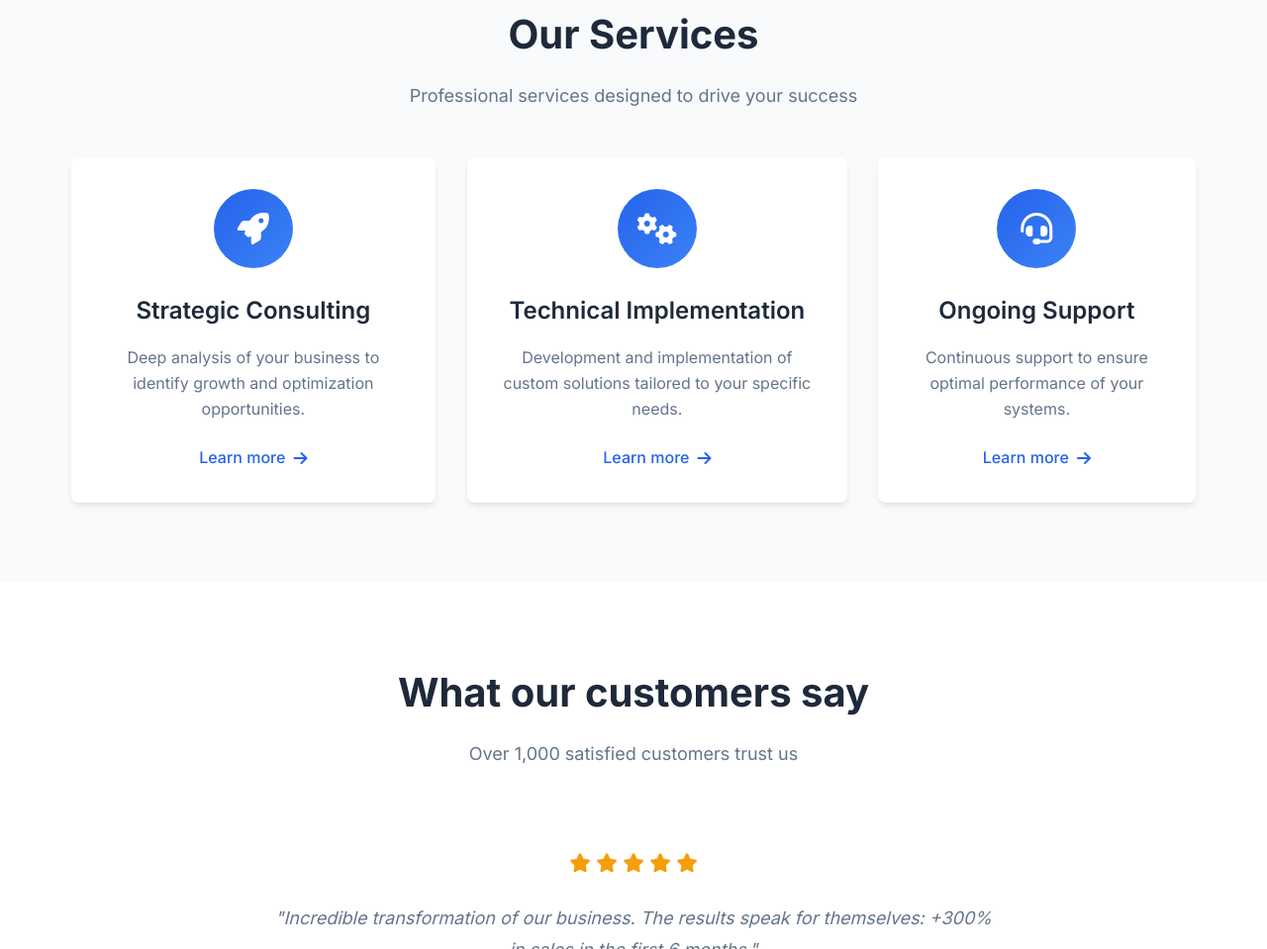
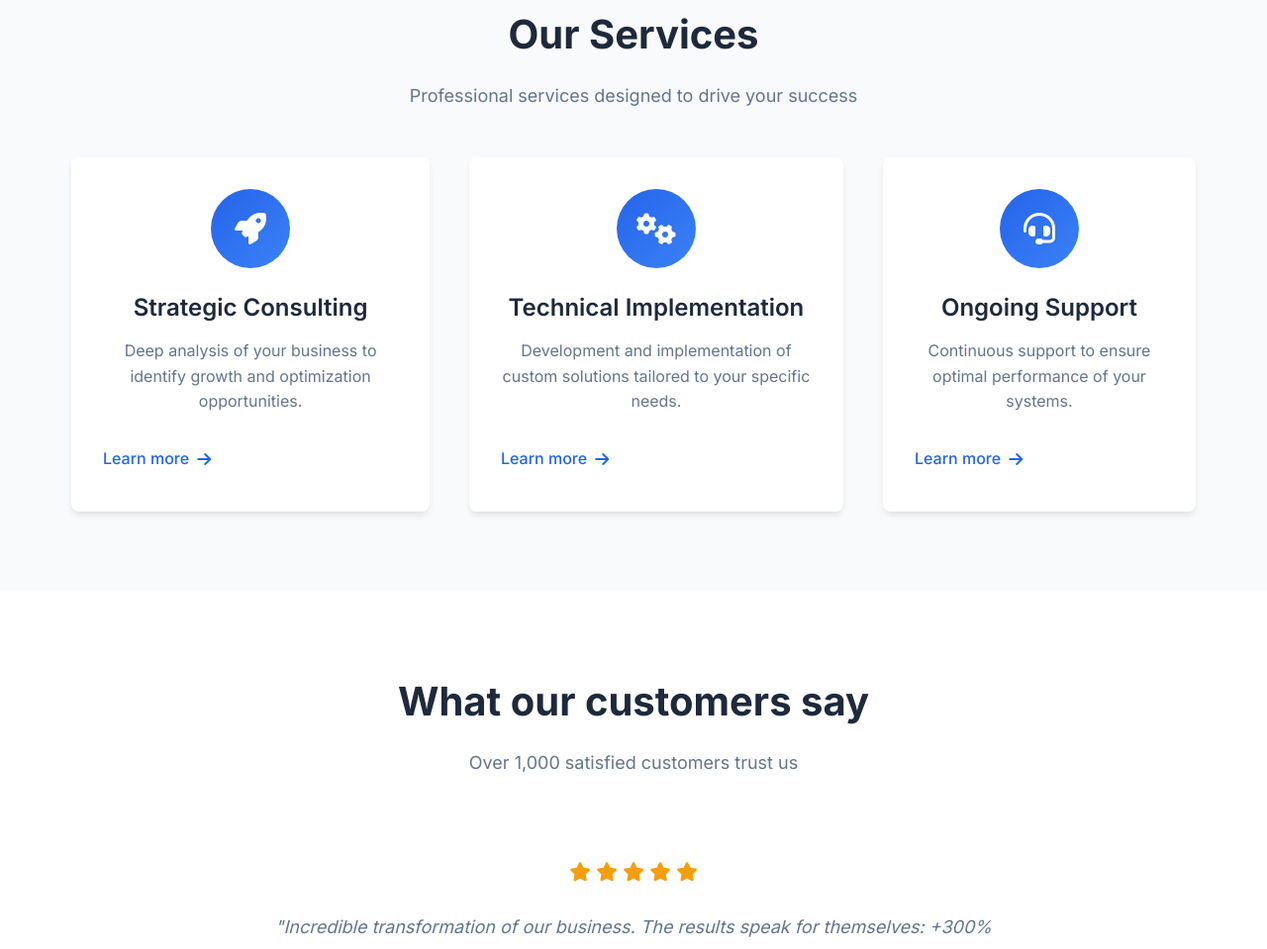
Before and after one commit to Jpandreu/ecommerce-template-demo, a website: page index.html in a window 1280 px wide. Shown: the part 1894-2853 px from the top of the page at 99% size. Drawn offline with nearby package versions, Linux system fonts and the light colour scheme.

Commit message:
Services Section Complete Mobile & Tablet Responsive
 Grid Layout Optimizations:
- Mobile: Single column (1fr) with 1.5rem gap
- Small tablets (600px+): Single column with 2rem gap
- Tablets (768px+): 2-column grid
- Large tablets (900px+): 3-column grid
- Desktops (1200px+): Enhanced 2.5rem gap

 Card Responsive Design:
- Mobile: 1.2rem padding, 0.8rem border-radius
- Small tablets: 2rem padding, full border-radius
- Flex layout with equal heights across all devices
- Better touch targets for mobile interaction

 Typography Scaling:
- Icons: 60px mobile  70px tablet  80px desktop
- Titles: 1.2rem mobile  1.3rem tablet  1.5rem desktop
- Descriptions: 0.85rem mobile  1rem tablet+
- Enhanced line-heights for readability

 Mobile-First Enhancements:
- Touch-friendly service links with center alignment
- Optimized padding progression (2rem  4rem  6rem)
- Better content distribution with flex-grow
- Improved visual hierarchy on small screens

 Cross-Device Testing Ready:
- iPhone SE (375px) to Desktop (1920px+)
- Perfect grid adaptation at all breakpoints
- Enhanced accessibility for touch devices
- Professional service presentation on all screens

```diff
--- a/assets/css/styles.css
+++ b/assets/css/styles.css
@@ -940,65 +940,191 @@ ul {
 
 /* Services Section */
 .services {
-    padding: var(--section-padding);
+    padding: 3rem 0;
     background: var(--bg-secondary);
+}
+
+/* Mobile optimizations */
+@media (max-width: 480px) {
+    .services {
+        padding: 2rem 0;
+    }
+}
+
+/* Small tablets */
+@media (min-width: 600px) {
+    .services {
+        padding: 4rem 0;
+    }
+}
+
+/* Tablets and up */
+@media (min-width: 768px) {
+    .services {
+        padding: var(--section-padding);
+    }
 }
 
 .services-grid {
     display: grid;
-    gap: 2rem;
-}
-
+    gap: 1.5rem;
+    grid-template-columns: 1fr;
+}
+
+/* Small tablets */
+@media (min-width: 600px) {
+    .services-grid {
+        gap: 2rem;
+    }
+}
+
+/* Tablets */
 @media (min-width: 768px) {
     .services-grid {
         grid-template-columns: repeat(2, 1fr);
-    }
-}
-
-@media (min-width: 1024px) {
+        gap: 2rem;
+    }
+}
+
+/* Large tablets and small desktops */
+@media (min-width: 900px) {
     .services-grid {
         grid-template-columns: repeat(3, 1fr);
     }
 }
 
+/* Large desktops */
+@media (min-width: 1200px) {
+    .services-grid {
+        gap: 2.5rem;
+    }
+}
+
 .service-card {
     background: var(--bg-primary);
-    padding: 2rem;
+    padding: 1.5rem;
     border-radius: 1rem;
     box-shadow: var(--shadow-md);
     text-align: center;
     transition: var(--transition-normal);
+    height: 100%;
+    display: flex;
+    flex-direction: column;
 }
 
 .service-card:hover {
-    transform: translateY(-5px);
+    transform: translateY(-3px);
     box-shadow: var(--shadow-xl);
 }
 
+/* Mobile optimizations */
+@media (max-width: 480px) {
+    .service-card {
+        padding: 1.2rem;
+        border-radius: 0.8rem;
+    }
+}
+
+/* Tablet optimizations */
+@media (min-width: 600px) {
+    .service-card {
+        padding: 2rem;
+    }
+}
+
+@media (min-width: 1024px) {
+    .service-card:hover {
+        transform: translateY(-5px);
+    }
+}
+
 .service-icon {
-    width: 80px;
-    height: 80px;
+    width: 60px;
+    height: 60px;
     background: linear-gradient(135deg, var(--primary-color), var(--primary-light));
     border-radius: 50%;
     display: flex;
     align-items: center;
     justify-content: center;
-    margin: 0 auto 1.5rem;
+    margin: 0 auto 1rem;
     color: var(--text-white);
-    font-size: 2rem;
+    font-size: 1.5rem;
+    flex-shrink: 0;
+}
+
+/* Small tablets and up */
+@media (min-width: 600px) {
+    .service-icon {
+        width: 70px;
+        height: 70px;
+        font-size: 1.7rem;
+        margin-bottom: 1.2rem;
+    }
+}
+
+/* Tablets and up */
+@media (min-width: 768px) {
+    .service-icon {
+        width: 80px;
+        height: 80px;
+        font-size: 2rem;
+        margin-bottom: 1.5rem;
+    }
 }
 
 .service-title {
-    font-size: 1.5rem;
+    font-size: 1.2rem;
     font-weight: 600;
-    margin-bottom: 1rem;
+    margin-bottom: 0.8rem;
     color: var(--text-primary);
+    line-height: 1.3;
+}
+
+/* Small tablets and up */
+@media (min-width: 600px) {
+    .service-title {
+        font-size: 1.3rem;
+        margin-bottom: 1rem;
+    }
+}
+
+/* Tablets and up */
+@media (min-width: 768px) {
+    .service-title {
+        font-size: 1.4rem;
+    }
+}
+
+/* Large screens */
+@media (min-width: 1024px) {
+    .service-title {
+        font-size: 1.5rem;
+    }
 }
 
 .service-description {
     color: var(--text-secondary);
-    margin-bottom: 1.5rem;
-    line-height: 1.6;
+    margin-bottom: 1.2rem;
+    line-height: 1.5;
+    font-size: 0.9rem;
+    flex-grow: 1;
+}
+
+/* Small tablets and up */
+@media (min-width: 600px) {
+    .service-description {
+        font-size: 1rem;
+        margin-bottom: 1.5rem;
+        line-height: 1.6;
+    }
+}
+
+/* Mobile portrait */
+@media (max-width: 480px) {
+    .service-description {
+        font-size: 0.85rem;
+        line-height: 1.4;
+    }
 }
 
 .service-link {
@@ -1007,10 +1133,29 @@ ul {
     display: inline-flex;
     align-items: center;
     gap: 0.5rem;
+    padding: 0.5rem 0;
+    font-size: 0.9rem;
+    margin-top: auto;
 }
 
 .service-link:hover {
     gap: 0.75rem;
+}
+
+/* Touch-friendly on mobile */
+@media (max-width: 768px) {
+    .service-link {
+        padding: 0.8rem 0;
+        font-size: 1rem;
+        justify-content: center;
+    }
+}
+
+/* Small tablets and up */
+@media (min-width: 600px) {
+    .service-link {
+        font-size: 1rem;
+    }
 }
 
 /* Testimonials Section */
```
